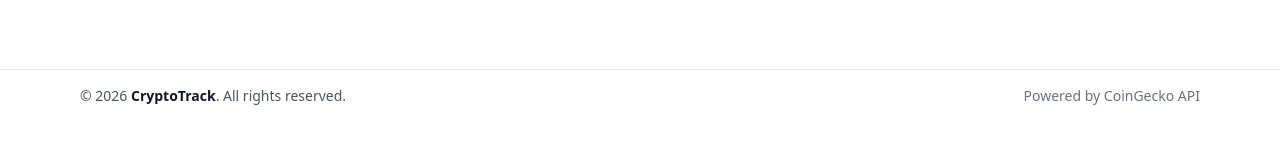
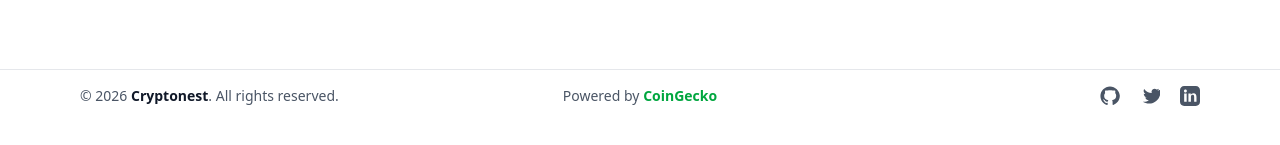
Before and after one commit to Sid-Hurry/CryptoNest, a React (Vite) app: page /track in a window 1280 px wide. Shown: the part 573-718 px from the top of the page. Built offline with nearby package versions, Linux system fonts and the light colour scheme; no server answers.

Commit message:
Enhance Footer component: update layout, add social media icons, and correct copyright name

```diff
--- a/src/components/Footer.jsx
+++ b/src/components/Footer.jsx
@@ -3,22 +3,85 @@ import React from "react";
 const Footer = () => {
   return (
     <footer className="w-full mt-20 border-t border-gray-200">
-      <div className="max-w-6xl mx-auto px-4 py-4 flex flex-col md:flex-row
-                      items-center justify-between gap-4 text-sm text-gray-600">
-
+      <div
+        className="max-w-6xl mx-auto px-4 py-4
+                   grid grid-cols-1 md:grid-cols-3
+                   items-center gap-4
+                   text-sm text-gray-600"
+      >
         {/* Left: App name */}
-        <p>
+        <p className="text-center md:text-left">
           © {new Date().getFullYear()}{" "}
           <span className="font-semibold text-gray-900">
-            CryptoTrack
+            Cryptonest
           </span>
           . All rights reserved.
         </p>
 
-        {/* Right: Credits */}
-        <p className="text-gray-500">
-          Powered by CoinGecko API
+        {/* Center: CoinGecko */}
+        <p className="text-center">
+          Powered by{" "}
+          <span className="font-semibold text-green-600">
+            CoinGecko
+          </span>
+          {" "}
         </p>
+
+        {/* Right: Social Icons */}
+        <div className="flex justify-center md:justify-end gap-5">
+
+          {/* GitHub */}
+          <a
+            href="#"
+            target="_blank"
+            rel="noopener noreferrer"
+            className="hover:text-gray-900 transition"
+            aria-label="GitHub"
+          >
+            <svg
+              className="w-5 h-5"
+              fill="currentColor"
+              viewBox="0 0 24 24"
+            >
+              <path d="M12 .5C5.7.5.5 5.7.5 12c0 5.1 3.3 9.4 7.9 10.9.6.1.8-.3.8-.6v-2.1c-3.2.7-3.9-1.5-3.9-1.5-.5-1.3-1.3-1.7-1.3-1.7-1.1-.7.1-.7.1-.7 1.2.1 1.8 1.2 1.8 1.2 1.1 1.8 2.8 1.3 3.5 1 .1-.8.4-1.3.7-1.6-2.5-.3-5.1-1.3-5.1-5.6 0-1.2.4-2.2 1.2-3-.1-.3-.5-1.4.1-2.9 0 0 .9-.3 3 .1.9-.2 1.9-.3 2.9-.3s2 .1 2.9.3c2.1-.4 3-.1 3-.1.6 1.5.2 2.6.1 2.9.8.8 1.2 1.8 1.2 3 0 4.3-2.6 5.3-5.1 5.6.4.3.8 1 .8 2.1v3.1c0 .3.2.7.8.6 4.6-1.5 7.9-5.8 7.9-10.9C23.5 5.7 18.3.5 12 .5z" />
+            </svg>
+          </a>
+
+          {/* Twitter */}
+          <a
+            href="#"
+            target="_blank"
+            rel="noopener noreferrer"
+            className="hover:text-gray-900 transition"
+            aria-label="Twitter"
+          >
+            <svg
+              className="w-5 h-5"
+              fill="currentColor"
+              viewBox="0 0 24 24"
+            >
+              <path d="M23.4 4.8c-.8.4-1.7.6-2.6.8.9-.6 1.6-1.4 2-2.4-.9.5-1.9.9-2.9 1.1-1.8-1.9-4.9-1.1-5.8 1.3-.4.9-.3 1.9.1 2.8-3.7-.2-7-2-9.2-4.9-1.2 2.1-.6 4.9 1.5 6.2-.7 0-1.4-.2-2-.5 0 2.2 1.6 4.1 3.7 4.5-.6.2-1.3.2-2 .1.6 1.9 2.3 3.2 4.4 3.2-1.7 1.3-3.8 2-6 2-.4 0-.8 0-1.2-.1 2.2 1.4 4.7 2.2 7.4 2.2 8.9 0 13.8-7.5 13.8-14v-.6c1-.7 1.8-1.5 2.4-2.4z" />
+            </svg>
+          </a>
+
+          {/* LinkedIn (CLEAN ICON) */}
+          <a
+            href="#"
+            target="_blank"
+            rel="noopener noreferrer"
+            className="hover:text-gray-900 transition"
+            aria-label="LinkedIn"
+          >
+            <svg
+              className="w-5 h-5"
+              fill="currentColor"
+              viewBox="0 0 24 24"
+            >
+              <path d="M19 0h-14c-2.8 0-5 2.2-5 5v14c0 2.8 2.2 5 5 5h14c2.8 0 5-2.2 5-5v-14c0-2.8-2.2-5-5-5zm-11 19h-3v-10h3v10zm-1.5-11.3c-1 0-1.8-.8-1.8-1.8s.8-1.8 1.8-1.8 1.8.8 1.8 1.8-.8 1.8-1.8 1.8zm13.5 11.3h-3v-5.5c0-1.3 0-3-1.8-3s-2.1 1.4-2.1 2.9v5.6h-3v-10h2.8v1.4h.1c.4-.8 1.4-1.7 3-1.7 3.2 0 3.8 2.1 3.8 4.9v6.4z" />
+            </svg>
+          </a>
+
+        </div>
       </div>
     </footer>
   );
```
